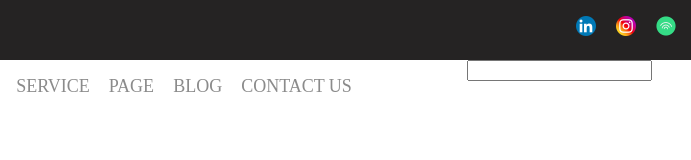
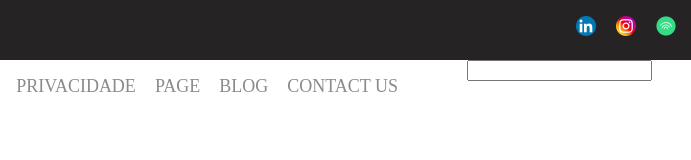
Before and after one commit to rogerio-bunker/Projeto-WEBsite, a website: page index.html in a window 1280 px wide. Shown: the full height of the page, 369-1060 px from the left. Drawn offline with Linux system fonts and the light colour scheme.

Commit message:
alteração de dados

```diff
--- a/index.html
+++ b/index.html
@@ -45,7 +45,7 @@
             <a href="">About us</a>
           </li>
           <li>
-            <a href="">Service</a>
+            <a href="">privacidade</a>
           </li>
           <li>
             <a href="">Page</a>
```
